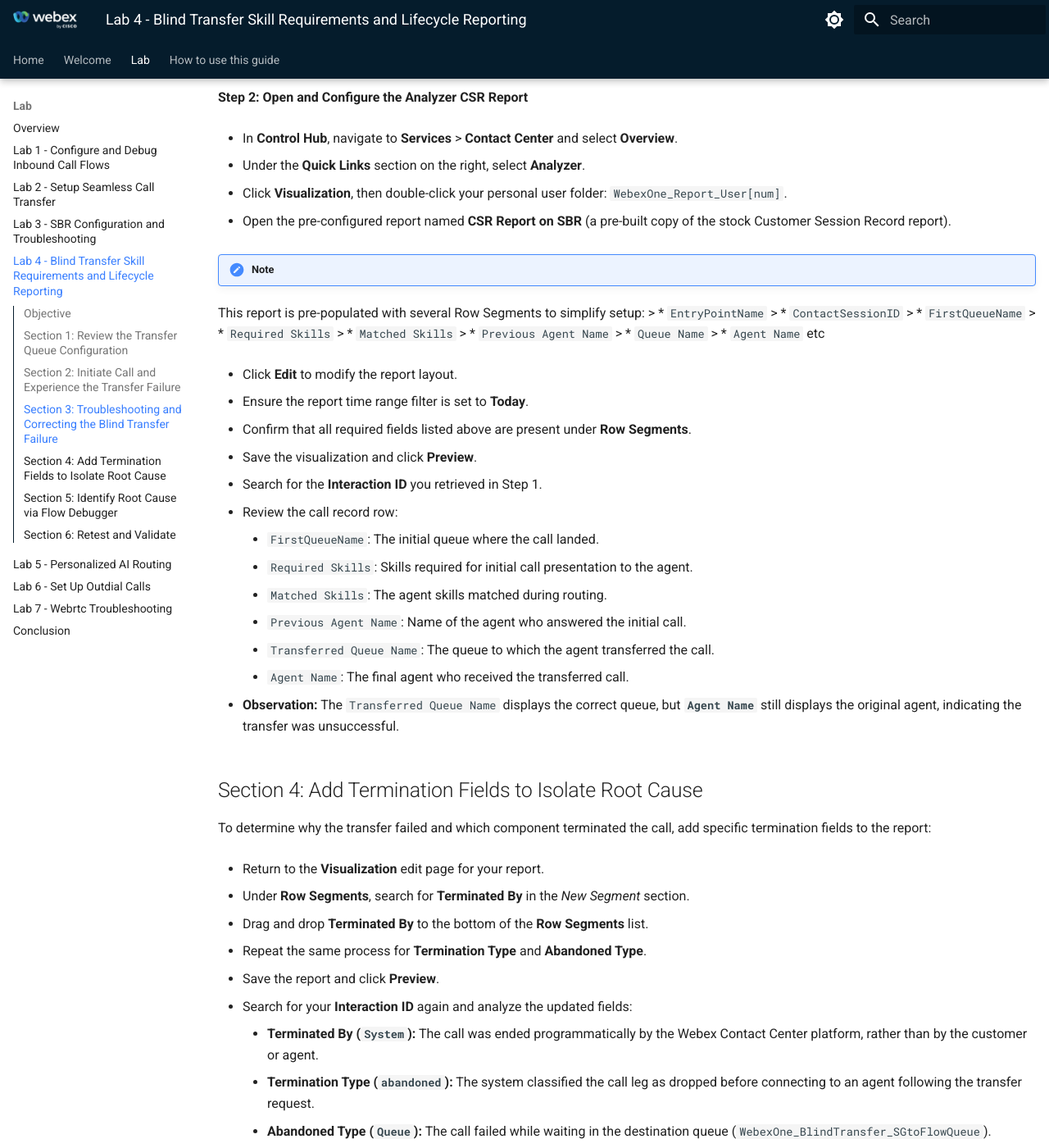
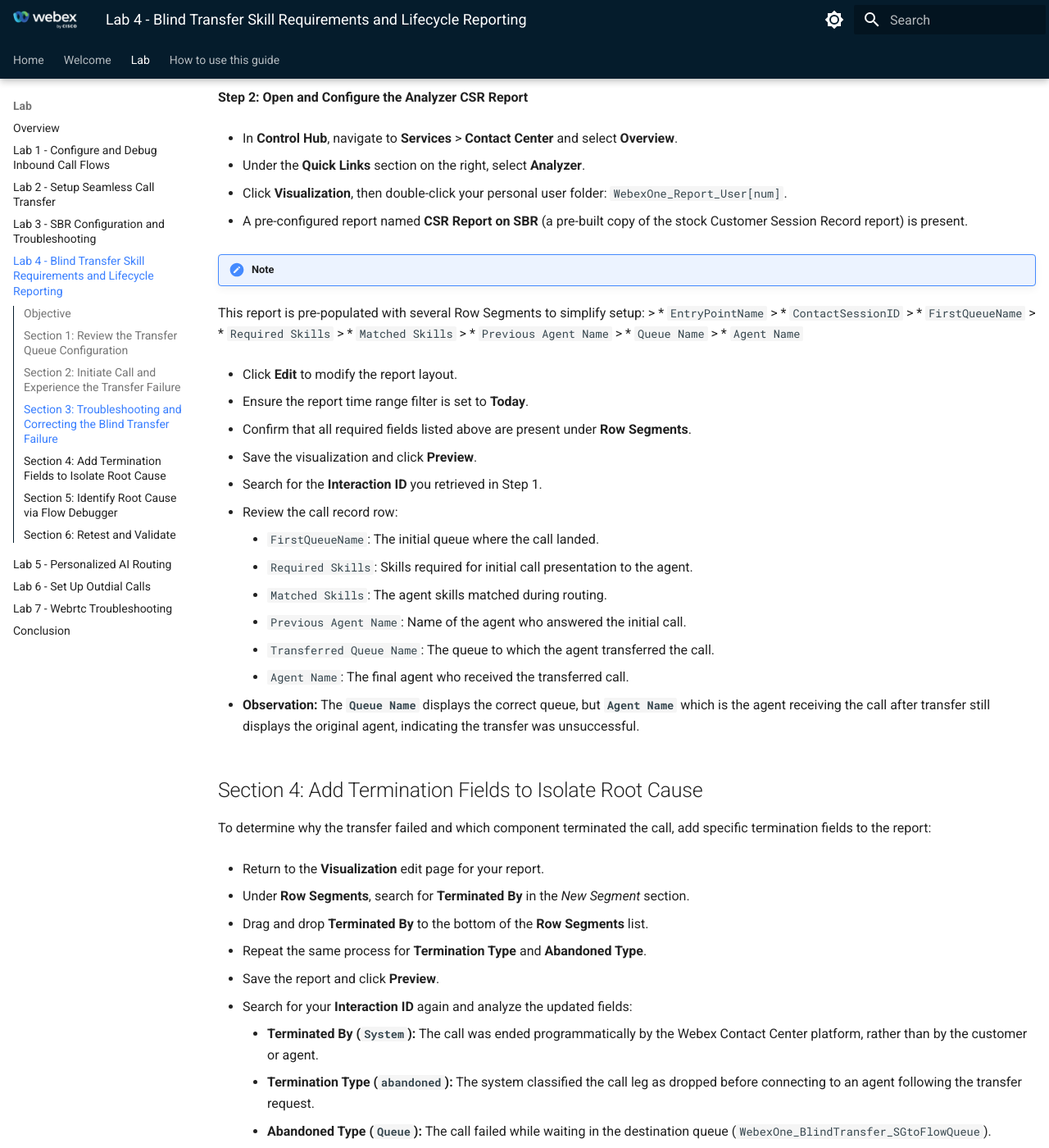
Before and after one commit to WebexCC-SA/LAB-21177, an MkDocs documentation site: the page built from docs/Excercise4.md, in a window 1280 px wide and 1400 px high, scrolled down 1956 px. Shown: the whole window at 82% size. Built offline with MkDocs 1.6.1 and Material for MkDocs 9.7.7, drawn with Linux system fonts in a browser that asks for light colours; some of the changed text lies outside the part shown.

Commit message:
Update Excercise4.md

````diff
--- a/docs/Excercise4.md
+++ b/docs/Excercise4.md
@@ -83,7 +83,7 @@
 
 - Click **Visualization**, then double-click your personal user folder: `WebexOne_Report_User[num]`.
 
-- Open the pre-configured report named **CSR Report on SBR** (a pre-built copy of the stock Customer Session Record report).
+- A pre-configured report named **CSR Report on SBR** (a pre-built copy of the stock Customer Session Record report) is present.
 
 !!! Note
 This report is  pre-populated with several Row Segments to simplify setup:
@@ -94,7 +94,7 @@
 	> * `Matched Skills`
 	> * `Previous Agent Name`
 	> * `Queue Name`
-	> * `Agent Name` etc
+	> * `Agent Name`
 
 - Click **Edit** to modify the report layout.
 
@@ -114,7 +114,7 @@
 	* `Transferred Queue Name`: The queue to which the agent transferred the call.
 	* `Agent Name`: The final agent who received the transferred call.
 
-- **Observation:** The `Transferred Queue Name` displays the correct queue, but **`Agent Name`** still displays the original agent, indicating the transfer was unsuccessful.
+- **Observation:** The **`Queue Name`** displays the correct queue, but **`Agent Name`** which is the agent receiving the call after transfer still displays the original agent, indicating the transfer was unsuccessful.
 
 ## Section 4: Add Termination Fields to Isolate Root Cause
 
@@ -178,12 +178,11 @@
 }
 
 ```
-
 - Notice that `"removeSkillsOnBlindTransfer"` is set to `false`.
 
 - Now, Update the Flow and Enable Skill Removal
 
-- Open your flow in **Flow Designer** and click **Edit** (or toggle **Edit** to **ON**).
+- Click **Design** and toggle **Edit** radio button to **ON**.
 
 - Click the **QueueContact** node on the canvas to open its properties panel.
 
````
